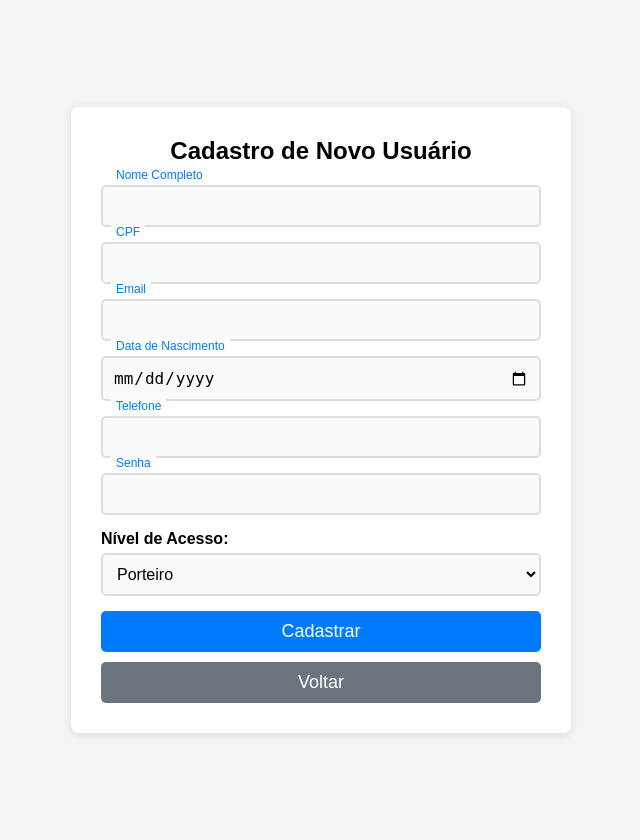
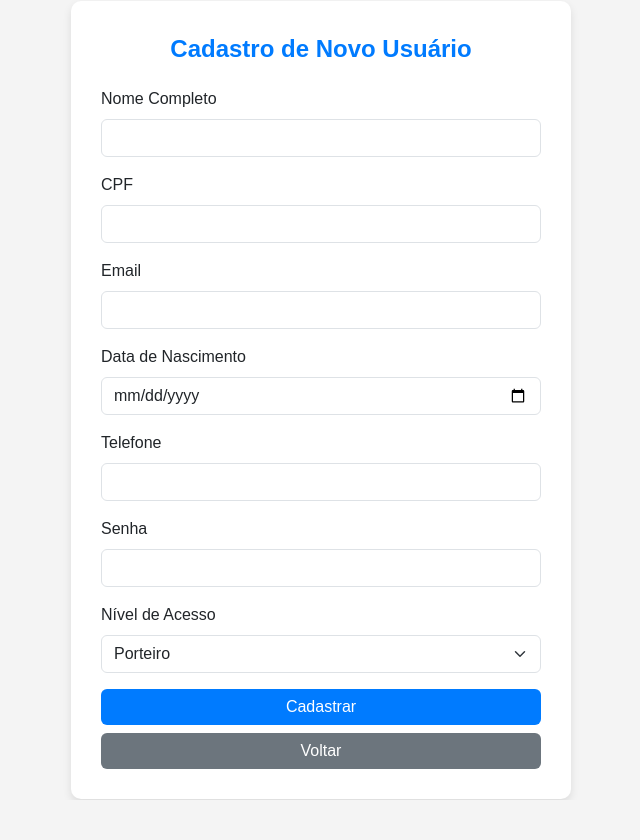
Before and after one commit to testinhaGpe/TCC, a PHP site: page /novo.cadastro.php in a window 1280 px wide. Shown: the whole page, without its empty margins (319-959 px from the left). After the commit the page ends 800 px from the top, so only its background shows below. Run offline with PHP 8.4, Linux system fonts and the light colour scheme.

Commit message:
CSS NAty

```diff
--- a/form.login.php
+++ b/form.login.php
@@ -8,8 +8,11 @@
 </head>
 <body>
      <!-- Imagem do Logo -->
-            <div class="logo">
+     <div class="logo">
+        <a href="login.adm.php">
             <img src="img/logo.png" alt="Concierge - Controle o seu Acesso">
+        </a>
+    </div>
             </div><div class="login-container">
 
         <div class="tela-login">
--- a/novo.cadastro.php
+++ b/novo.cadastro.php
@@ -1,198 +1,104 @@
-<?php
-// Verificar se o formulário foi enviado
-if ($_SERVER['REQUEST_METHOD'] == 'POST') {
-    // Conexão com o banco de dados ----------------- Lembrando que na etec é locahost:3308 e senha etec2024
-    $servername = "localhost:3308"; // Endereço do servidor
-    $username = "root"; // Nome de usuário do banco de dados
-    $password = "etec2024"; // Senha do banco de dados
-    $dbname = "controleacesso_sql"; // Nome do banco de dados
-
-    $conn = new mysqli($servername, $username, $password, $dbname);
-
-    // Verificar conexão
-    if ($conn->connect_error) {
-        die("Falha na conexão: " . $conn->connect_error);
-    }
-
-    // Receber dados do formulário
-    $nome = $_POST['nome'];
-    $cpf = $_POST['cpf'];
-    $email = $_POST['email']; // Certifique-se de adicionar esse campo no formulário
-    $data_nascimento = $_POST['data_nascimento'];
-    $telefone = $_POST['telefone'];
-    $senha = password_hash($_POST['senha'], PASSWORD_DEFAULT); // Hash da senha
-    $tipo_usuario = $_POST['nivel_acesso']; // 'porteiro' ou 'administrador'
-
-    // Inserir dados na tabela 'usuarios'
-    $sql = "INSERT INTO usuarios (nome, cpf, email, data_nascimento, telefone, senha, tipo_usuario)
-            VALUES ('$nome', '$cpf', '$email', '$data_nascimento', '$telefone', '$senha', '$tipo_usuario')";
-
-    if ($conn->query($sql) === TRUE) {
-        echo "Novo usuário cadastrado com sucesso!";
-    } else {
-        echo "Erro: " . $sql . "<br>" . $conn->error;
-    }
-
-    $conn->close();
-}
-?>
 <!DOCTYPE html>
 <html lang="pt">
 <head>
     <meta charset="UTF-8">
     <meta name="viewport" content="width=device-width, initial-scale=1.0">
     <title>Cadastro de Usuário</title>
+    <!-- Link do Bootstrap CSS -->
+    <link href="https://cdn.jsdelivr.net/npm/bootstrap@5.3.0/dist/css/bootstrap.min.css" rel="stylesheet">
     <style>
-        * {
-            margin: 0;
-            padding: 0;
-            box-sizing: border-box;
-        }
         body {
+            background-color: #f4f4f4;
             font-family: Arial, sans-serif;
-            background-color: #f4f4f4;
             display: flex;
             justify-content: center;
             align-items: center;
-            height: 105vh;
+            min-height: 100vh;
             margin: 0;
         }
-        .box {
+        .form-container {
             background-color: #fff;
             padding: 30px;
-            border-radius: 8px;
-            box-shadow: 0 2px 10px rgba(0, 0, 0, 0.1);
+            border-radius: 10px;
+            box-shadow: 0 4px 8px rgba(0, 0, 0, 0.1);
             max-width: 500px;
             width: 100%;
         }
-        form fieldset {
-            border: none;
-            padding: 0;
-        }
-        legend {
+        .form-container legend {
             font-size: 24px;
             font-weight: bold;
+            color: #007bff;
             margin-bottom: 20px;
             text-align: center;
         }
-        .inputBox {
-            margin-bottom: 15px;
-            position: relative;
-        }
-        .inputBox input,
-        select {
-            width: 100%;
-            padding: 10px;
-            background: #f8fafc;
-            border: 2px solid #ddd;
-            border-radius: 5px;
-            font-size: 16px;
-            outline: none;
-            transition: all 0.3s ease;
-        }
-        .inputBox input:focus,
-        select:focus {
-            border-color: #007bff;
-        }
-        .inputBox label {
-            position: absolute;
-            top: 50%;
-            left: 10px;
-            transform: translateY(-50%);
-            background-color: #fff;
-            padding: 0 5px;
-            color: #666;
-            pointer-events: none;
-            transition: all 0.3s ease;
-        }
-        .inputBox input:focus + .labelInput,
-        input:not(:placeholder-shown) + .labelInput {
-            top: -10px;
-            font-size: 12px;
-            color: #007bff;
-        }
-        select {
-            margin-bottom: 15px;
-        }
-        p {
-            margin-bottom: 5px;
-            font-size: 16px;
-            font-weight: bold;
-        }
-        input[type="submit"] {
-            width: 100%;
-            padding: 10px;
+        .btn-primary {
             background-color: #007bff;
             border: none;
-            border-radius: 5px;
-            color: white;
-            font-size: 18px;
-            cursor: pointer;
-            transition: background-color 0.3s ease;
         }
-        input[type="submit"]:hover {
+        .btn-primary:hover {
             background-color: #0056b3;
         }
-        /* Botão Voltar */
-        a button {
-            width: 100%;
-            padding: 10px;
+        .btn-secondary {
             background-color: #6c757d;
             border: none;
-            border-radius: 5px;
-            color: white;
-            font-size: 18px;
-            cursor: pointer;
-            margin-top: 10px;
-            transition: background-color 0.3s ease;
         }
-        a button:hover {
+        .btn-secondary:hover {
             background-color: #5a6268;
         }
     </style>
 </head>
-<body class="body-cadastro">
-    <div class="box">
+<body>
+    <div class="form-container">
         <form action="" method="POST">
             <fieldset>
-                <legend><b>Cadastro de Novo Usuário</b></legend>
+                <legend>Cadastro de Novo Usuário</legend>
 
-                <div class="inputBox">
-                    <input type="text" name="nome" id="nome" class="inputUser" required>
-                    <label for="nome" class="labelInput">Nome Completo</label>
+                <div class="mb-3">
+                    <label for="nome" class="form-label">Nome Completo</label>
+                    <input type="text" name="nome" id="nome" class="form-control" required>
                 </div>
-                <div class="inputBox">
-                    <input type="text" name="cpf" id="cpf" class="inputUser" required>
-                    <label for="cpf" class="labelInput">CPF</label>
+
+                <div class="mb-3">
+                    <label for="cpf" class="form-label">CPF</label>
+                    <input type="text" name="cpf" id="cpf" class="form-control" required>
                 </div>
-                <div class="inputBox">
-                    <input type="email" name="email" id="email" class="inputUser" required>
-                    <label for="email" class="labelInput">Email</label>
+
+                <div class="mb-3">
+                    <label for="email" class="form-label">Email</label>
+                    <input type="email" name="email" id="email" class="form-control" required>
                 </div>
-                <div class="inputBox">
-                    <input type="date" name="data_nascimento" id="data_nascimento" class="inputUser" required>
-                    <label for="data_nascimento" class="labelInput">Data de Nascimento</label>
+
+                <div class="mb-3">
+                    <label for="data_nascimento" class="form-label">Data de Nascimento</label>
+                    <input type="date" name="data_nascimento" id="data_nascimento" class="form-control" required>
                 </div>
-                <div class="inputBox">
-                    <input type="tel" name="telefone" id="telefone" class="inputUser" required>
-                    <label for="telefone" class="labelInput">Telefone</label>
+
+                <div class="mb-3">
+                    <label for="telefone" class="form-label">Telefone</label>
+                    <input type="tel" name="telefone" id="telefone" class="form-control" required>
                 </div>
-                <div class="inputBox">
-                    <input type="password" name="senha" id="senha" class="inputUser" required>
-                    <label for="senha" class="labelInput">Senha</label>
+
+                <div class="mb-3">
+                    <label for="senha" class="form-label">Senha</label>
+                    <input type="password" name="senha" id="senha" class="form-control" required>
                 </div>
-                <p>Nível de Acesso:</p>
-                <select name="nivel_acesso" id="nivel_acesso" required>
-                    <option value="porteiro">Porteiro</option>
-                <!--    <option value="administrador">Administrador</option>-->
-                </select>
-                <input type="submit" name="submit" id="submit" value="Cadastrar">
-                <!-- Botão para Voltar -->
-                <a href="index.php">
-                    <button type="button">Voltar</button>
-                </a>
+
+                <div class="mb-3">
+                    <label for="nivel_acesso" class="form-label">Nível de Acesso</label>
+                    <select name="nivel_acesso" id="nivel_acesso" class="form-select" required>
+                        <option value="porteiro">Porteiro</option>
+                        <!-- <option value="administrador">Administrador</option> -->
+                    </select>
+                </div>
+
+                <div class="d-grid gap-2">
+                    <button type="submit" class="btn btn-primary">Cadastrar</button>
+                    <a href="index.php" class="btn btn-secondary">Voltar</a>
+                </div>
             </fieldset>
         </form>
     </div>
+    <!-- Script do Bootstrap -->
+    <script src="https://cdn.jsdelivr.net/npm/bootstrap@5.3.0/dist/js/bootstrap.bundle.min.js"></script>
 </body>
 </html>
```
Also changed, not shown: cadastro.visitantes.php (+44 -33 lines), conexao.php (+8 -8 lines), gerenciar.visitantes.php (+37 -14 lines).
